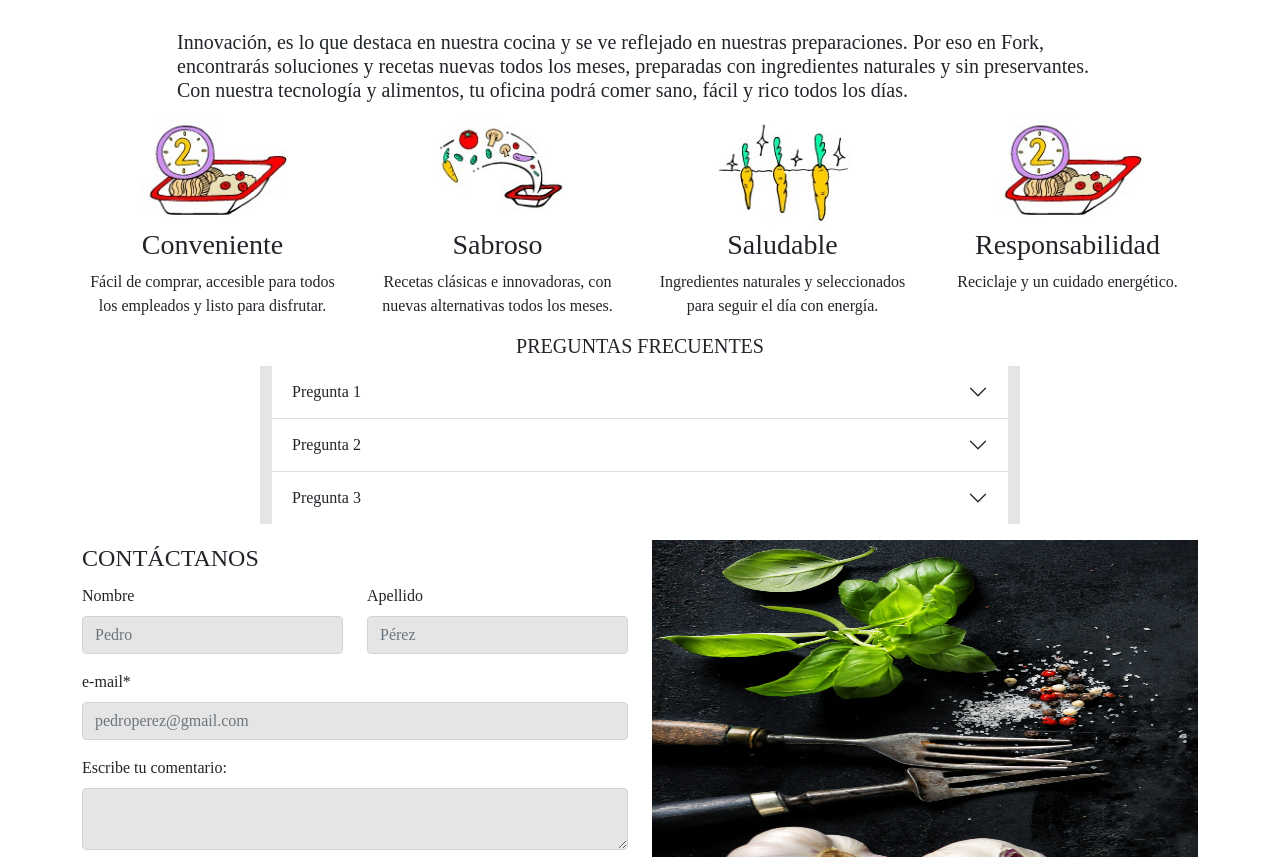
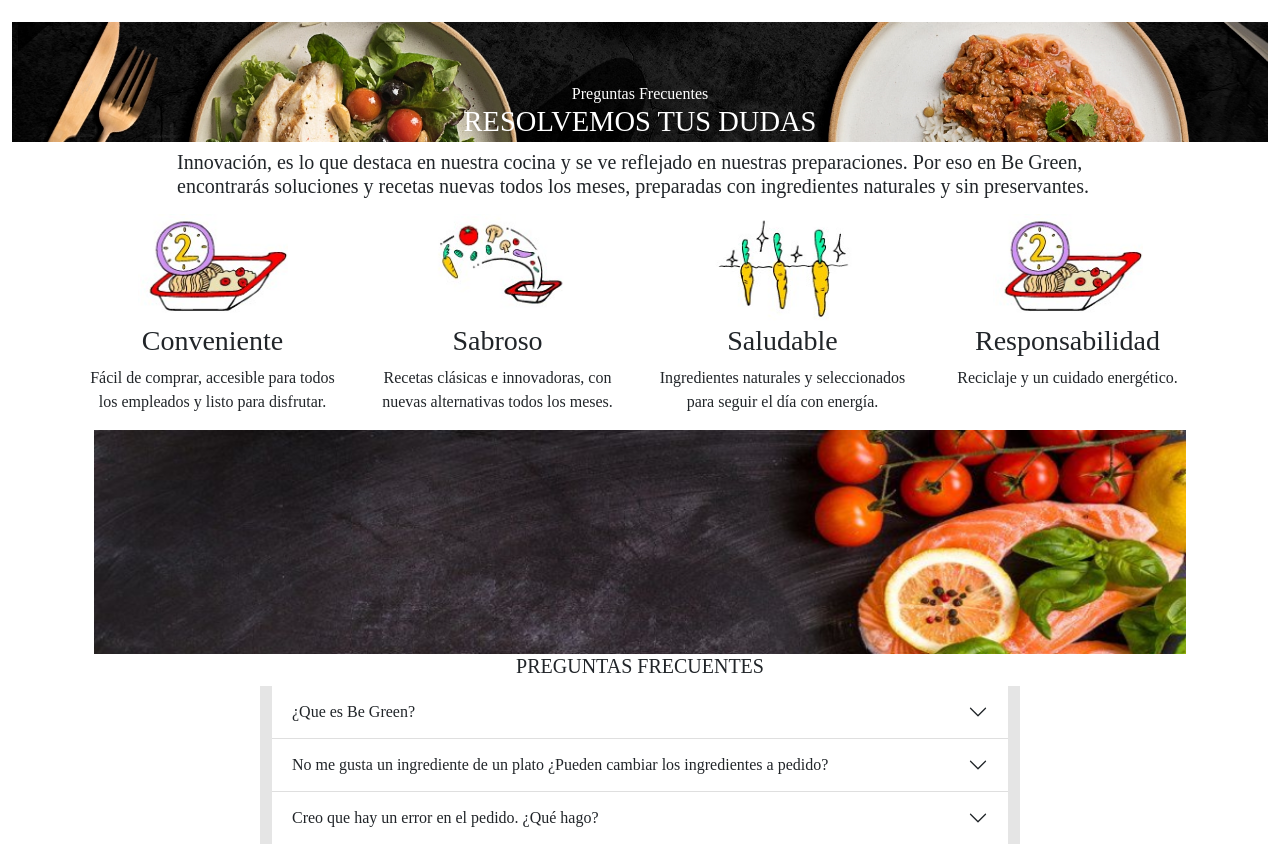
Before and after one commit to ElGuiChe/BeGreen, a website: page consultas.html in a window 1280 px wide. Shown: the part 90-947 px from the top of the page. Drawn offline with nearby package versions, Linux system fonts and the light colour scheme.

Commit message:
Cambios preliminares consultas.html

```diff
--- a/SCSS/views/_consultas.scss
+++ b/SCSS/views/_consultas.scss
@@ -1,3 +1,13 @@
+.hero-image2 {
+    background-image: url("../imagenes/imagenConsultas2.jpg");
+    background-color: #cccccc;
+    height: 120px;
+    background-position: center;
+    background-repeat: no-repeat;
+    background-size: cover;
+    position: relative;
+  }
+
 .list-group-item.active{
     border-color: rgba(0,0,0,.1);
     color: black;
@@ -14,7 +24,9 @@
 
 .imagenConsulta{
     height: 375px;
-    width: 100%;
+    width: 80%;
+    display: block;
+    margin: auto;
 }
 
 .imagenLista{
--- a/SCSS/views/_index.scss
+++ b/SCSS/views/_index.scss
@@ -52,7 +52,7 @@
 
 .precio{
     font-weight: 600;
-    font-size: 1.5rem;
+    font-size: 1.3rem;
     text-align: center;
 }
 
--- a/consultas.html
+++ b/consultas.html
@@ -33,10 +33,21 @@
         </div>
     </nav>
 
-    <main class="container pt-7">
+    <!--Imagen-->
+
+    <div class="container-fluid pt-7">
+        <div class="hero-image2">
+            <div class="hero-text">
+            <p>Preguntas Frecuentes</p>
+            <h3 class="h3-p">RESOLVEMOS TUS DUDAS</h3>
+            </div>
+        </div>
+    </div>
+
+    <main class="container mt-2">
         <!--Parrafo explicativo-->
         <div class="row justify-content-center mt-2">
-            <h5 class="col-lg-10">Innovación, es lo que destaca en nuestra cocina y se ve reflejado en nuestras preparaciones. Por eso en Fork, encontrarás soluciones y recetas nuevas todos los meses, preparadas con ingredientes naturales y sin preservantes. Con nuestra tecnología y alimentos, tu oficina podrá comer sano, fácil y rico todos los días.</h5>
+            <h5 class="col-lg-10">Innovación, es lo que destaca en nuestra cocina y se ve reflejado en nuestras preparaciones. Por eso en Be Green, encontrarás soluciones y recetas nuevas todos los meses, preparadas con ingredientes naturales y sin preservantes.</h5>
         </div>
         <!--Imagenes Decorativas-->
         <div class="row justify-content-around">
@@ -62,7 +73,14 @@
             </div>
         </div>
 
+        <div class="container">
+            <div class="row">
+                <img src="./imagenes/imagenSalmon.png" alt="">
+            </div>
+        </div>
+
          <!--Preguntas Frecuentes-->
+
          <div class="row justify-content-center">
             <h5 class="text-center mg-2">PREGUNTAS FRECUENTES</h5>
             <article class="col-lg-8 backgroundPreguntas">
@@ -70,38 +88,37 @@
                     <div class="accordion-item">
                         <h2 class="accordion-header" id="flush-headingOne">
                             <button class="accordion-button collapsed" type="button" data-bs-toggle="collapse" data-bs-target="#flush-collapseOne" aria-expanded="false" aria-controls="flush-collapseOne">
-                            Pregunta 1
+                            ¿Que es Be Green?
                             </button>
                         </h2>
                         <div id="flush-collapseOne" class="accordion-collapse collapse" aria-labelledby="flush-headingOne" data-bs-parent="#accordionFlushExample">
-                            <div class="accordion-body">Lorem ipsum dolor sit amet consectetur adipisicing elit. Excepturi molestiae nam itaque corporis porro? Quas nam labore cumque perspiciatis, quibusdam minima nemo quam totam ducimus est ad aut eius dicta!
+                            <div class="accordion-body">Be Green es una tienda que busca entregarle a las personas una opción saludable, de calidad, variada, rápida y accesible. Todo esto se basa en recetas innovadoras, selección de los mejores ingredientes y un equipo de chefs de nivel mundial. Be Green es la solución para quienes no tienen tiempo pero sí valoran mucho la comida de calidad. Encuéntranos en nuestra web o en nuestras tiendas.
                             </div>
                         </div>
                     </div>
                     <div class="accordion-item">
                         <h2 class="accordion-header" id="flush-headingTwo">
                             <button class="accordion-button collapsed" type="button" data-bs-toggle="collapse" data-bs-target="#flush-collapseTwo" aria-expanded="false" aria-controls="flush-collapseTwo">
-                            Pregunta 2
+                            No me gusta un ingrediente de un plato ¿Pueden cambiar los ingredientes a pedido?
                             </button>
                         </h2>
                         <div id="flush-collapseTwo" class="accordion-collapse collapse" aria-labelledby="flush-headingTwo" data-bs-parent="#accordionFlushExample">
-                            <div class="accordion-body">Lorem ipsum dolor sit amet consectetur adipisicing elit. Excepturi molestiae nam itaque corporis porro? Quas nam labore cumque perspiciatis, quibusdam minima nemo quam totam ducimus est ad aut eius dicta!</div>
+                            <div class="accordion-body">Los platos vienen listos y cada ingrediente es elegido cuidadosamente para que en su totalidad su mezcla sea increíble, por lo que no se puede modificar su contenido.</div>
                         </div>
                     </div>
                     <div class="accordion-item">
                         <h2 class="accordion-header" id="flush-headingThree">
                             <button class="accordion-button collapsed" type="button" data-bs-toggle="collapse" data-bs-target="#flush-collapseThree" aria-expanded="false" aria-controls="flush-collapseThree">
-                            Pregunta 3
+                            Creo que hay un error en el pedido. ¿Qué hago?
                             </button>
                         </h2>
                         <div id="flush-collapseThree" class="accordion-collapse collapse" aria-labelledby="flush-headingThree" data-bs-parent="#accordionFlushExample">
-                             <div class="accordion-body">Lorem ipsum dolor sit amet consectetur adipisicing elit. Excepturi molestiae nam itaque corporis porro? Quas nam labore cumque perspiciatis, quibusdam minima nemo quam totam ducimus est ad aut eius dicta!</div>
+                             <div class="accordion-body">Para reportar un problema, contáctanos utilizando nuestro formulario de contacto en nuestra página web. Un agente de atención al cliente te ayudará a resolver el inconveniente.</div>
                         </div>
                     </div>
                 </div>
             </article>
         </div>
-
 
         <div class="row mt-2">
             <!--Formulario de contacto-->
@@ -127,7 +144,7 @@
                                 <textarea class="form-control" placeholder="" id="floatingTextarea"></textarea>
                             </div>
                         </div>
-                      <button type="submit" class="btn btn-dark">ENVIAR</button>
+                      <button type="submit" class="btn btn-dark btn2">ENVIAR</button>
                     </fieldset>
                 </form>
             </article>
```
Also changed, not shown: CSS/style.css, imagenes/imagenConsultas.jpg (added), imagenes/imagenConsultas2.jpg (added), 2 other files.
